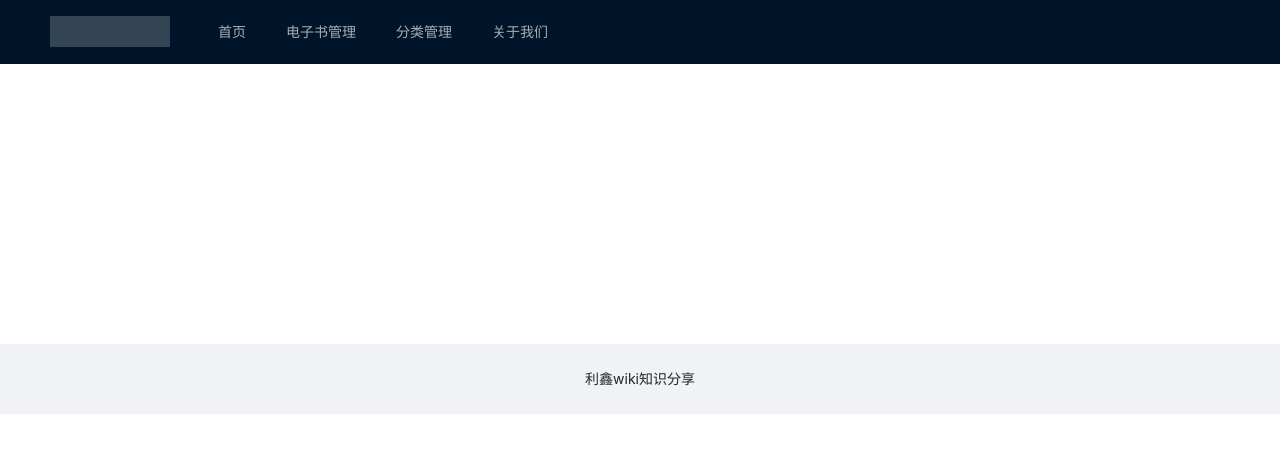
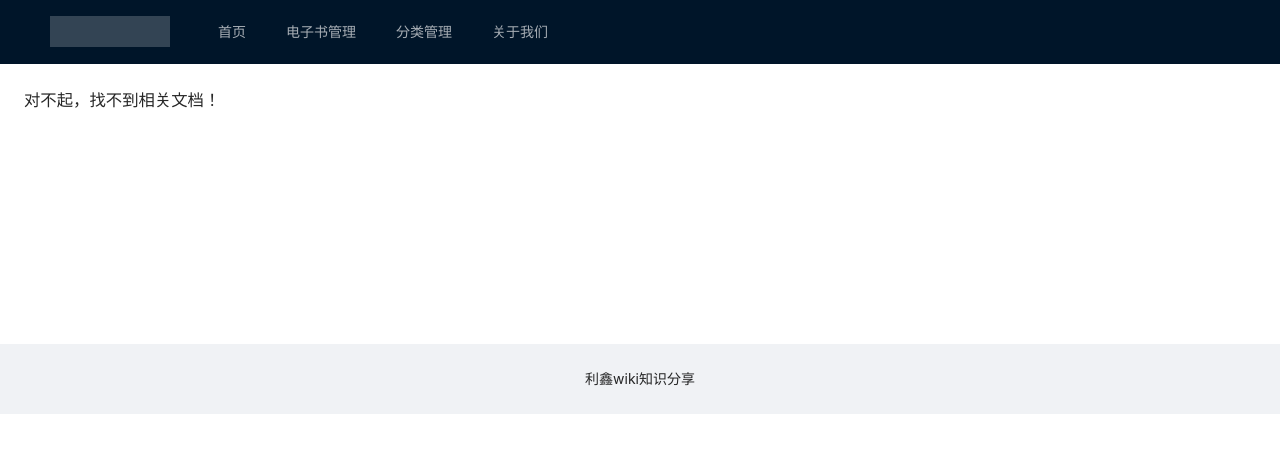
Before and after one commit to MaoLixin1998/wiki, a Vue app in the folder web/: page /doc in a window 1280 px wide. Shown: the top 452 px of the page. Built offline with nearby package versions, Linux system fonts and the light colour scheme; no server answers.

Commit message:
8-13 如果没有文档，添加提示

```diff
--- a/web/src/views/doc.vue
+++ b/web/src/views/doc.vue
@@ -1,6 +1,7 @@
 <template>
   <a-layout>
     <a-layout-content :style="{ background: '#fff', padding: '24px', margin: 0, minHeight: '280px' }">
+      <h3 v-if="level1.length === 0">对不起，找不到相关文档！</h3>
       <a-row>
         <a-col :span="6">
           <a-tree
@@ -104,7 +105,8 @@ export default defineComponent({
     return {
       level1,
       html,
-      onSelect
+      onSelect,
+      defaultSelectedKeys
     }
   }
 });
```
